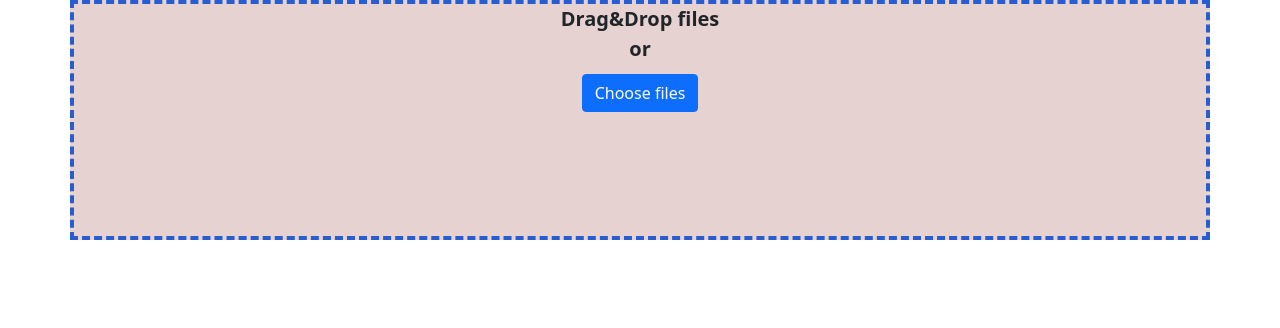
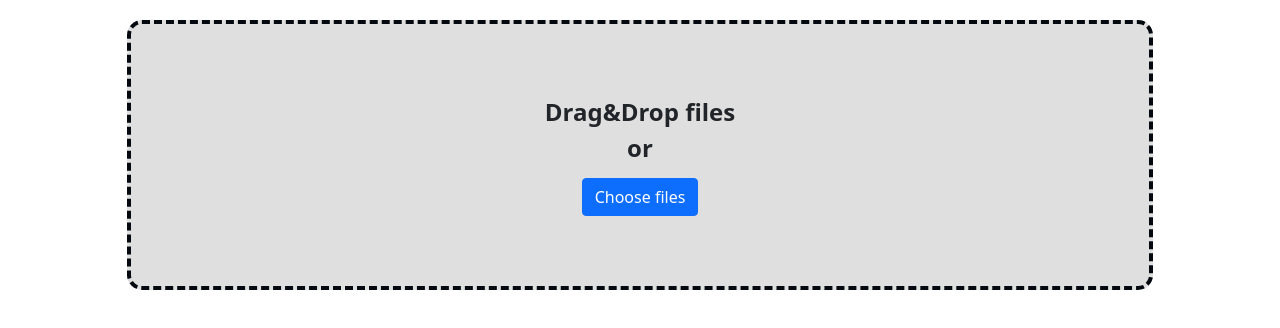
Before and after one commit to MezemovRufetCode/DragDropUploadTableV1, a plain HTML site: page DragDropImage/index.html in a window 1280 px wide. Drawn offline with nearby package versions, Linux system fonts and the light colour scheme.

Commit message:
Add files via upload

```diff
--- a/DragDropImage/assets/JS/script.js
+++ b/DragDropImage/assets/JS/script.js
@@ -29,6 +29,19 @@ function showImage(file) {
     let tableRow = document.createElement("tr");
     myTable.append(tableRow);
     tableRow.classList.add = "tableRow";
+
+    //Rowun indexi
+    // let indexDt = document.createElement("td");
+    // tableRow.append(indexDt);
+    // var x = document.getElementsByTagName("tr");
+    // var txt = "";
+    // var i;
+    // for (i = -1; i < x.length - 1; i++) {
+    //   txt = i + 1;
+    // }
+    // indexDt.append(txt);
+    // indexDt.className = "col-sm-1 border";
+
     //Data-imagein ozu
     let imageTd = document.createElement("td");
     tableRow.append(imageTd);
@@ -38,13 +51,14 @@ function showImage(file) {
     img.src = fileReader.result;
     img.style.width = "100%";
     img.style.height = "110px";
+    img.style.objectFit = "contain";
     imageTd.append(img);
 
     //Data-image size
     let sizeDt = document.createElement("td");
     tableRow.append(sizeDt);
     let filesize = (file.size / 1024).toFixed(2);
-    sizeDt.append(filesize);
+    sizeDt.append(filesize + " " + "Kb");
     sizeDt.className = "col-sm-3 border";
 
     //Data- image type
@@ -60,10 +74,8 @@ function showImage(file) {
     deleteTd.className = "col-sm-3 border";
     let btn = document.createElement("button");
     btn.className = "btn btn-outline-danger";
-    btn.innerHTML = "Delete";
+    btn.innerHTML = "Delete <i class='fas fa-trash-alt'></i>";
     deleteTd.append(btn);
-
-    tableRow.classList.add = "tableRow";
     // Confirm + delete
     btn.onclick = function () {
       let confDel = confirm(
@@ -73,6 +85,10 @@ function showImage(file) {
         tableRow.remove();
       }
     };
+
+    // if(){
+    //   myTable.classList.add("d-none");
+    // }
   });
 }
 
--- a/DragDropImage/assets/SASS/main.scss
+++ b/DragDropImage/assets/SASS/main.scss
@@ -1,12 +1,19 @@
+
 .dropArea{
+    display: flex;
+    flex-direction: column;
+    justify-content: center;
+    align-items: center;
     text-align: center;
-    width: 100%;
-    height: 240px;
-    border: 4px dashed rgb(40, 93, 209);
-    background-color: rgb(231, 210, 210);
+    width: 90%;
+    height: 270px;
+    margin-top: 20px;
+    border: 4px dashed rgb(4, 8, 15);
+    border-radius: 15px;
+    background-color: rgb(224, 223, 223);
     box-sizing: border-box;
     .adding{
-        font-size: 20px;
+        font-size: 24px;
         font-weight: bold;
         .desc{
             p{
--- a/DragDropImage/index.html
+++ b/DragDropImage/index.html
@@ -15,12 +15,12 @@
 
 <body>
     <div class="container">
-        <div class="row images">
+        <div class="row images justify-content-center">
             <div class="dropArea">
                 <div class="addInput form-control d-none">
                     <input type="file" multiple accept="image/*" id="addInput">
                 </div>
-                <div class="adding">
+                <div class="adding ">
                     <div class="desc">
                         <p>Drag&Drop files</p>
                         <p>or</p>
@@ -31,9 +31,10 @@
                 </div>
             </div>
 
-            <div class="myList">
-                <table style="width:100%" class="MyTable d-none mt-5">
+            <div class="myList d-flex flex-column align-items-center">
+                <table style="width:90%" class="MyTable d-none mt-5 text-center">
                     <tr>
+                        <!-- <th>#</th> -->
                         <th>Image</th>
                         <th>Image size</th>
                         <th>Image type</th>
```
Also changed, not shown: DragDropImage/assets/SASS/main.css, 1 other file.
